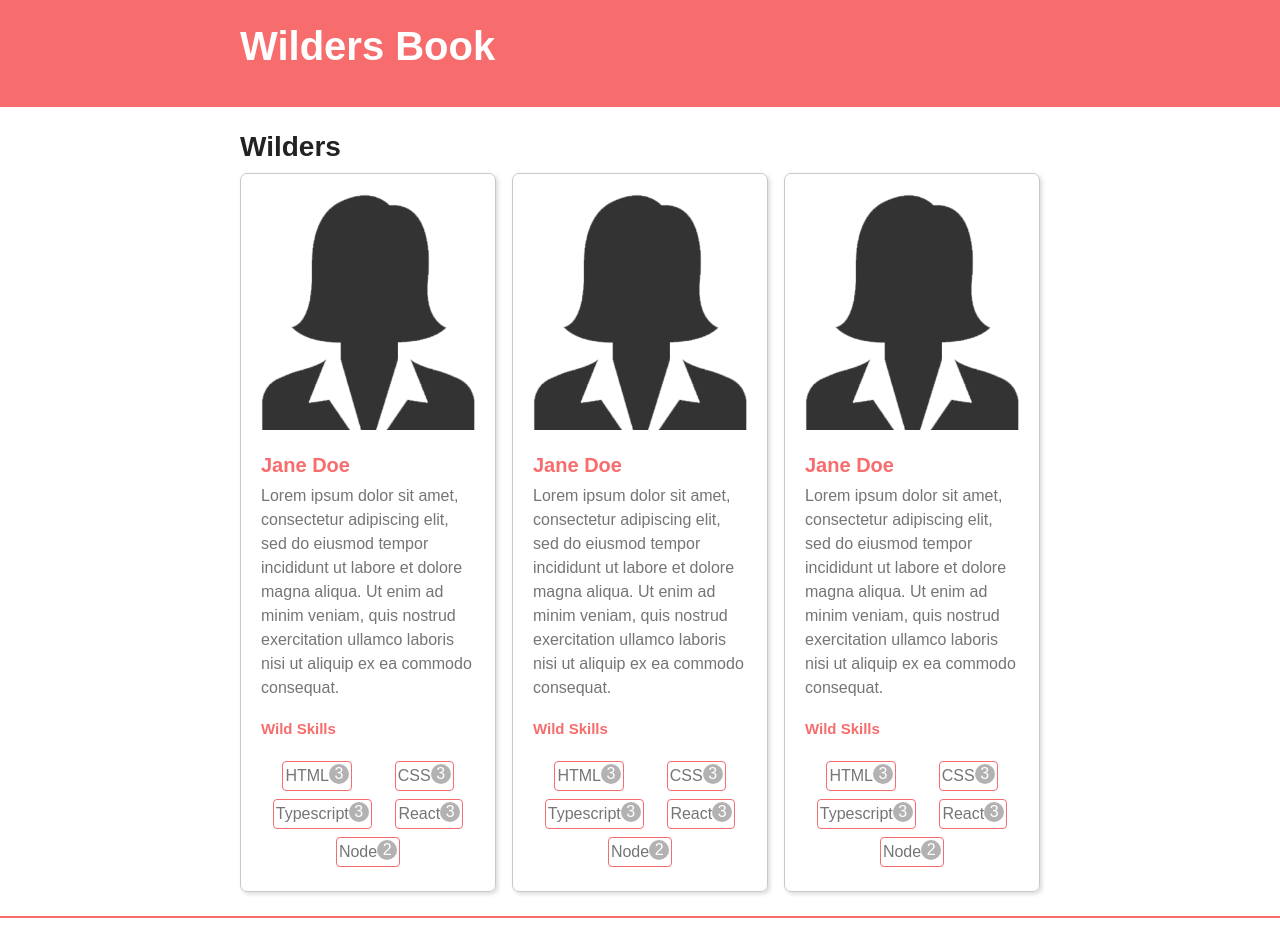
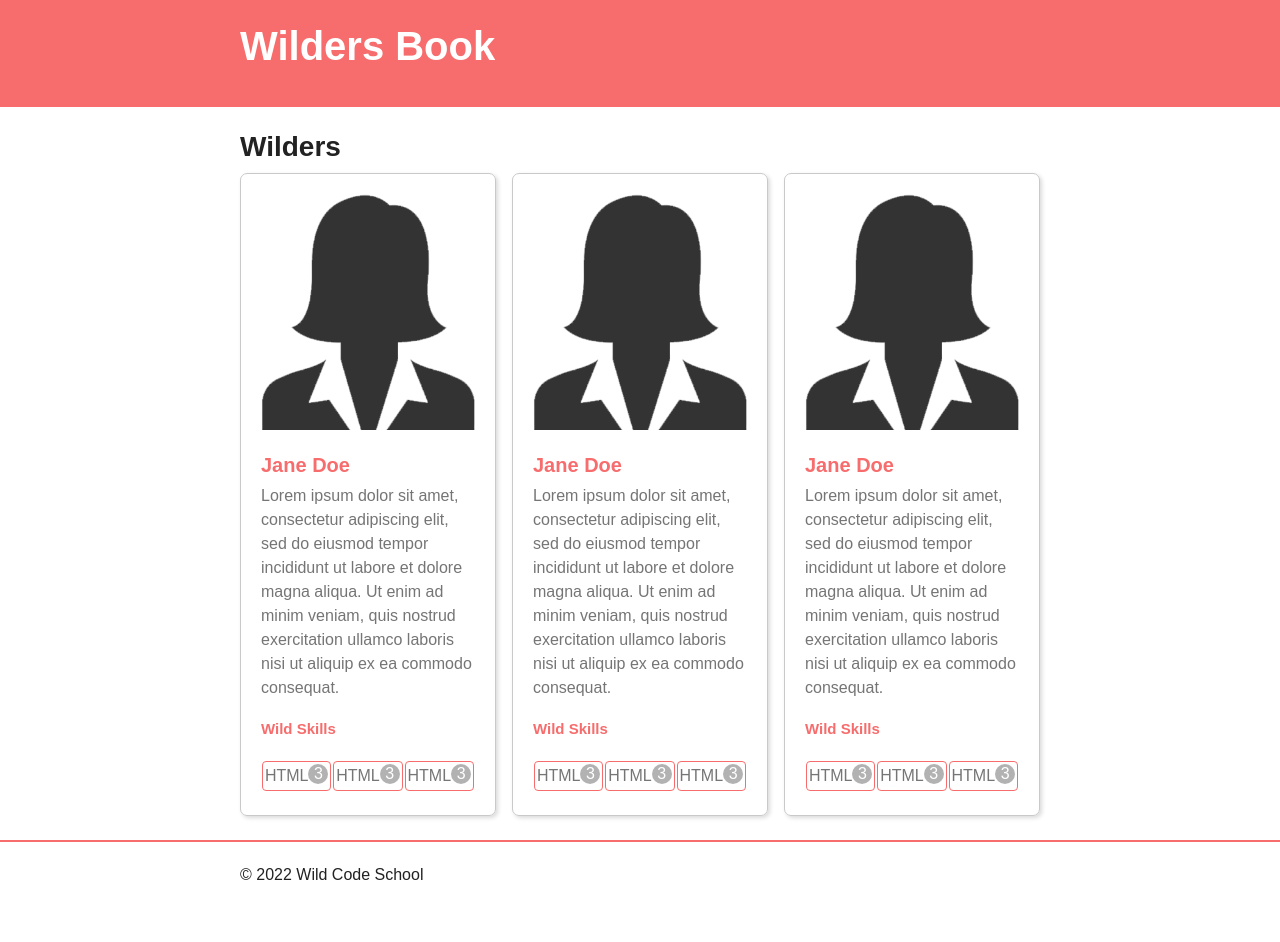
Before and after one commit to ThomasDCW/wilder-book, a React (Create React App) app: page / in a window 1280 px wide. Shown: the top 942 px of the page. Built offline with nearby package versions, Linux system fonts and the light colour scheme.

Commit message:
08-03-23 add Skill comp

```diff
--- /dev/null
+++ b/src/components/Skill.js
@@ -0,0 +1,8 @@
+export default function Skill() {
+  return (
+    <li>
+      HTML
+      <span className="votes">3</span>
+    </li>
+  );
+}
--- a/src/components/Wilder.js
+++ b/src/components/Wilder.js
@@ -1,4 +1,5 @@
 import blank_profile from "../assets/blank_profile.png";
+import Skill from "./Skill";
 
 export default function Wilder() {
   return (
@@ -13,25 +14,9 @@ export default function Wilder() {
       </p>
       <h4>Wild Skills</h4>
       <ul className="skills">
-        <li>
-          HTML
-          <span className="votes">3</span>
-        </li>
-        <li>
-          CSS
-          <span className="votes">3</span>
-        </li>
-        <li>
-          Typescript
-          <span className="votes">3</span>
-        </li>
-        <li>
-          React
-          <span className="votes">3</span>
-        </li>
-        <li>
-          Node <span className="votes">2</span>
-        </li>
+        <Skill />
+        <Skill />
+        <Skill />
       </ul>
     </article>
   );
```
